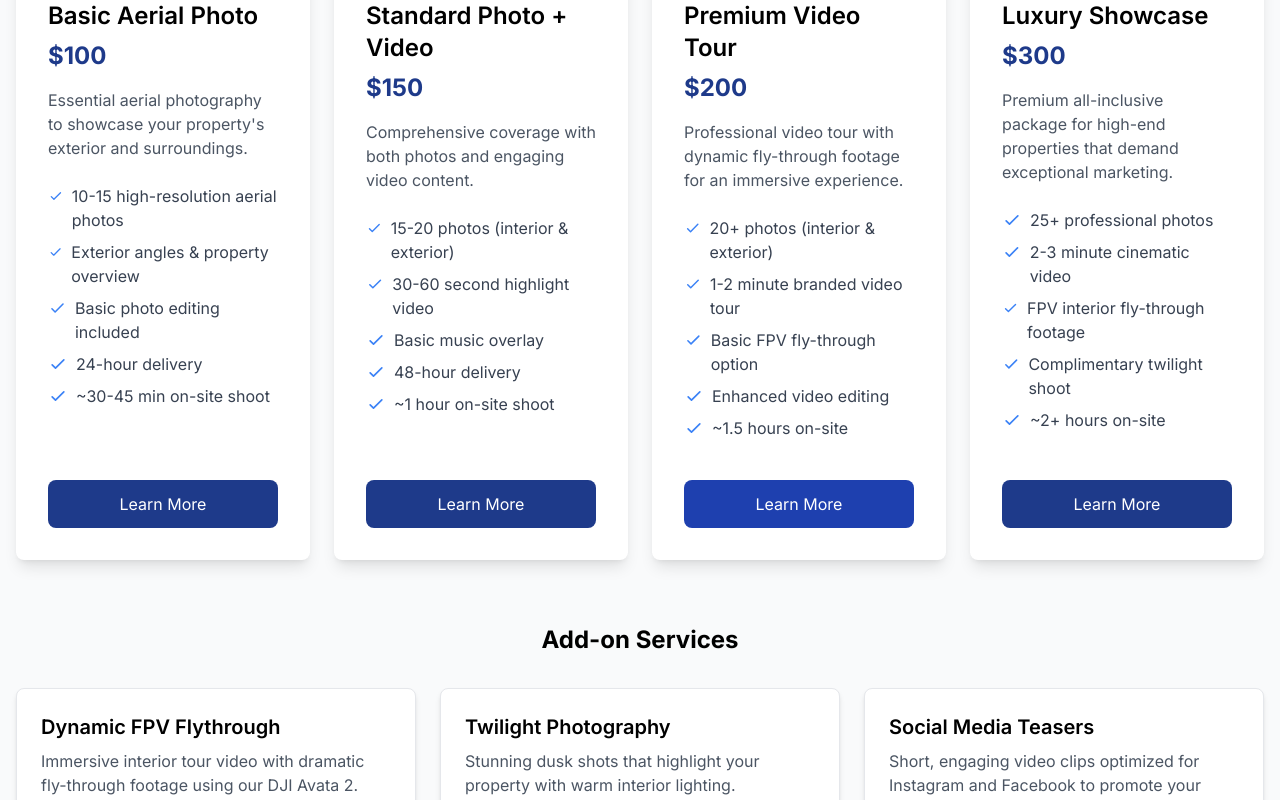
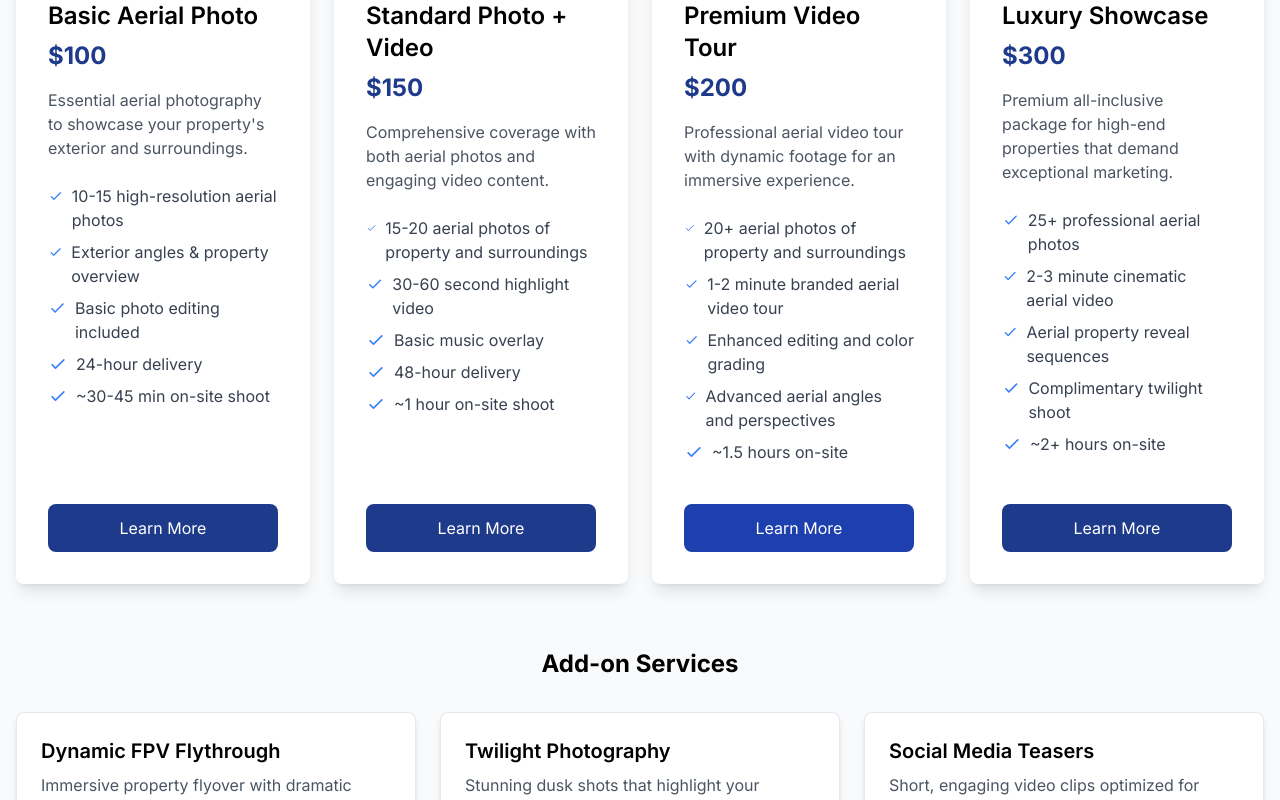
Before and after one commit to JustBobFPV/cactuscloudmedia, a Next.js app: page / in a window 1280 px wide. Shown: the part 1480-2280 px from the top of the page. Built offline with nearby package versions, Linux system fonts and the light colour scheme.

Commit message:
Update service descriptions in page.tsx to emphasize aerial photography and videography, enhancing clarity and appeal. Adjusted details for various packages, including dynamic flyovers and cinematic sequences, to better reflect offerings.

```diff
--- a/src/app/page.tsx
+++ b/src/app/page.tsx
@@ -132,14 +132,14 @@ export default function Home() {
                 <h3 className="text-2xl font-semibold mb-2">Standard Photo + Video</h3>
                 <div className="text-2xl font-bold text-blue-900 mb-4">$150</div>
                 <p className="text-gray-600 mb-6">
-                  Comprehensive coverage with both photos and engaging video content.
+                  Comprehensive coverage with both aerial photos and engaging video content.
                 </p>
                 <ul className="space-y-2 mb-6 text-gray-700">
                   <li className="flex items-start">
                     <svg className="w-5 h-5 text-blue-500 mr-2 mt-0.5" fill="none" stroke="currentColor" viewBox="0 0 24 24">
                       <path strokeLinecap="round" strokeLinejoin="round" strokeWidth="2" d="M5 13l4 4L19 7"></path>
                     </svg>
-                    15-20 photos (interior & exterior)
+                    15-20 aerial photos of property and surroundings
                   </li>
                   <li className="flex items-start">
                     <svg className="w-5 h-5 text-blue-500 mr-2 mt-0.5" fill="none" stroke="currentColor" viewBox="0 0 24 24">
@@ -181,32 +181,32 @@ export default function Home() {
                 <h3 className="text-2xl font-semibold mb-2">Premium Video Tour</h3>
                 <div className="text-2xl font-bold text-blue-900 mb-4">$200</div>
                 <p className="text-gray-600 mb-6">
-                  Professional video tour with dynamic fly-through footage for an immersive experience.
+                  Professional aerial video tour with dynamic footage for an immersive experience.
                 </p>
                 <ul className="space-y-2 mb-6 text-gray-700">
                   <li className="flex items-start">
                     <svg className="w-5 h-5 text-blue-500 mr-2 mt-0.5" fill="none" stroke="currentColor" viewBox="0 0 24 24">
                       <path strokeLinecap="round" strokeLinejoin="round" strokeWidth="2" d="M5 13l4 4L19 7"></path>
                     </svg>
-                    20+ photos (interior & exterior)
+                    20+ aerial photos of property and surroundings
                   </li>
                   <li className="flex items-start">
                     <svg className="w-5 h-5 text-blue-500 mr-2 mt-0.5" fill="none" stroke="currentColor" viewBox="0 0 24 24">
                       <path strokeLinecap="round" strokeLinejoin="round" strokeWidth="2" d="M5 13l4 4L19 7"></path>
                     </svg>
-                    1-2 minute branded video tour
+                    1-2 minute branded aerial video tour
                   </li>
                   <li className="flex items-start">
                     <svg className="w-5 h-5 text-blue-500 mr-2 mt-0.5" fill="none" stroke="currentColor" viewBox="0 0 24 24">
                       <path strokeLinecap="round" strokeLinejoin="round" strokeWidth="2" d="M5 13l4 4L19 7"></path>
                     </svg>
-                    Basic FPV fly-through option
+                    Enhanced editing and color grading
                   </li>
                   <li className="flex items-start">
                     <svg className="w-5 h-5 text-blue-500 mr-2 mt-0.5" fill="none" stroke="currentColor" viewBox="0 0 24 24">
                       <path strokeLinecap="round" strokeLinejoin="round" strokeWidth="2" d="M5 13l4 4L19 7"></path>
                     </svg>
-                    Enhanced video editing
+                    Advanced aerial angles and perspectives
                   </li>
                   <li className="flex items-start">
                     <svg className="w-5 h-5 text-blue-500 mr-2 mt-0.5" fill="none" stroke="currentColor" viewBox="0 0 24 24">
@@ -234,19 +234,19 @@ export default function Home() {
                     <svg className="w-5 h-5 text-blue-500 mr-2 mt-0.5" fill="none" stroke="currentColor" viewBox="0 0 24 24">
                       <path strokeLinecap="round" strokeLinejoin="round" strokeWidth="2" d="M5 13l4 4L19 7"></path>
                     </svg>
-                    25+ professional photos
+                    25+ professional aerial photos
                   </li>
                   <li className="flex items-start">
                     <svg className="w-5 h-5 text-blue-500 mr-2 mt-0.5" fill="none" stroke="currentColor" viewBox="0 0 24 24">
                       <path strokeLinecap="round" strokeLinejoin="round" strokeWidth="2" d="M5 13l4 4L19 7"></path>
                     </svg>
-                    2-3 minute cinematic video
+                    2-3 minute cinematic aerial video
                   </li>
                   <li className="flex items-start">
                     <svg className="w-5 h-5 text-blue-500 mr-2 mt-0.5" fill="none" stroke="currentColor" viewBox="0 0 24 24">
                       <path strokeLinecap="round" strokeLinejoin="round" strokeWidth="2" d="M5 13l4 4L19 7"></path>
                     </svg>
-                    FPV interior fly-through footage
+                    Aerial property reveal sequences
                   </li>
                   <li className="flex items-start">
                     <svg className="w-5 h-5 text-blue-500 mr-2 mt-0.5" fill="none" stroke="currentColor" viewBox="0 0 24 24">
@@ -275,14 +275,14 @@ export default function Home() {
               {/* FPV Flythrough */}
               <div className="bg-white rounded-lg shadow-md p-6 border border-gray-200">
                 <h4 className="text-xl font-semibold mb-2">Dynamic FPV Flythrough</h4>
-                <p className="text-gray-600 mb-2">Immersive interior tour video with dramatic fly-through footage using our DJI Avata 2.</p>
+                <p className="text-gray-600 mb-2">Immersive property flyover with dramatic aerial footage using our DJI Avata 2.</p>
                 <p className="text-blue-900 font-bold">From $150</p>
               </div>
 
               {/* Twilight Shoot */}
               <div className="bg-white rounded-lg shadow-md p-6 border border-gray-200">
                 <h4 className="text-xl font-semibold mb-2">Twilight Photography</h4>
-                <p className="text-gray-600 mb-2">Stunning dusk shots that highlight your property with warm interior lighting.</p>
+                <p className="text-gray-600 mb-2">Stunning dusk shots that highlight your property in magical evening light.</p>
                 <p className="text-blue-900 font-bold">From $50</p>
               </div>
 
```
